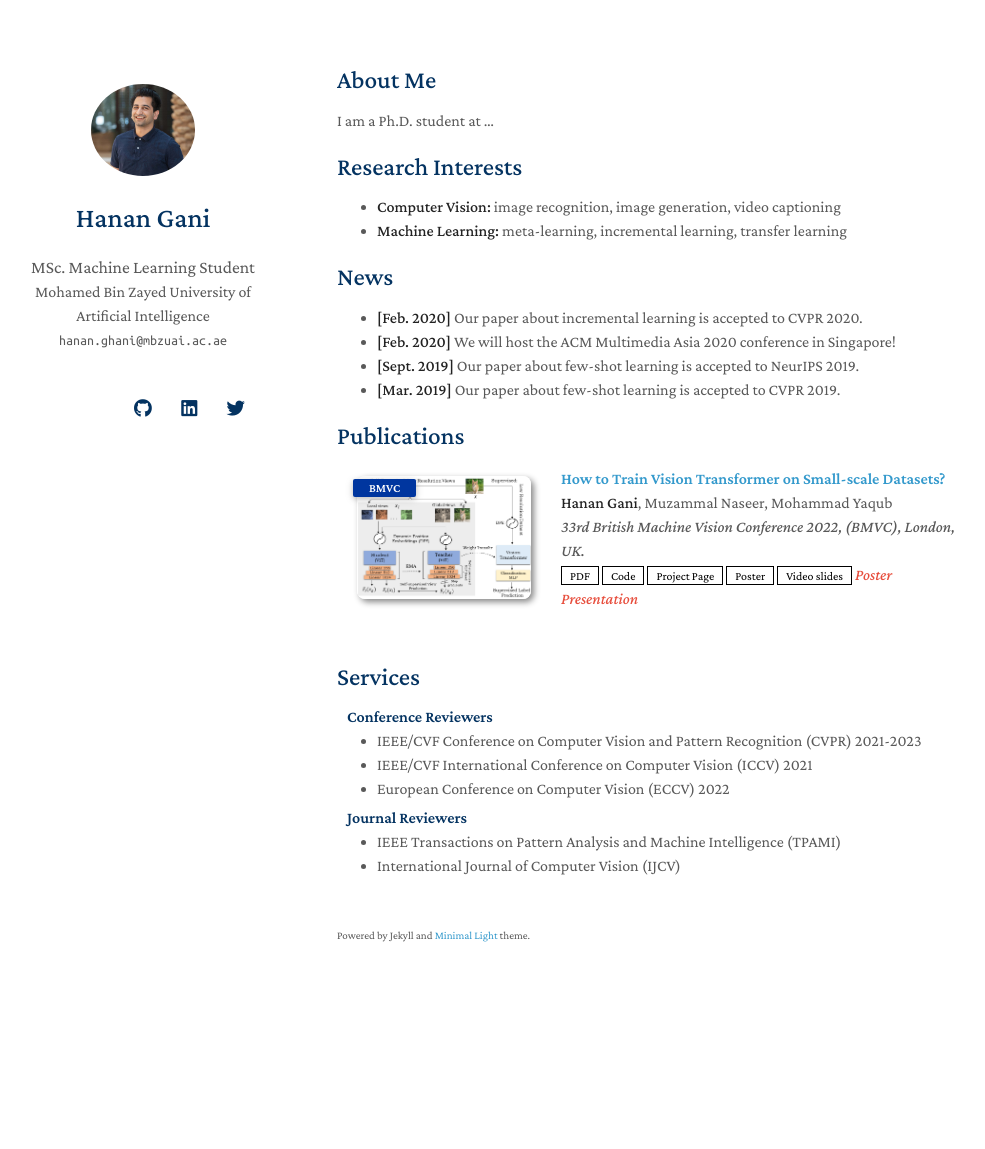
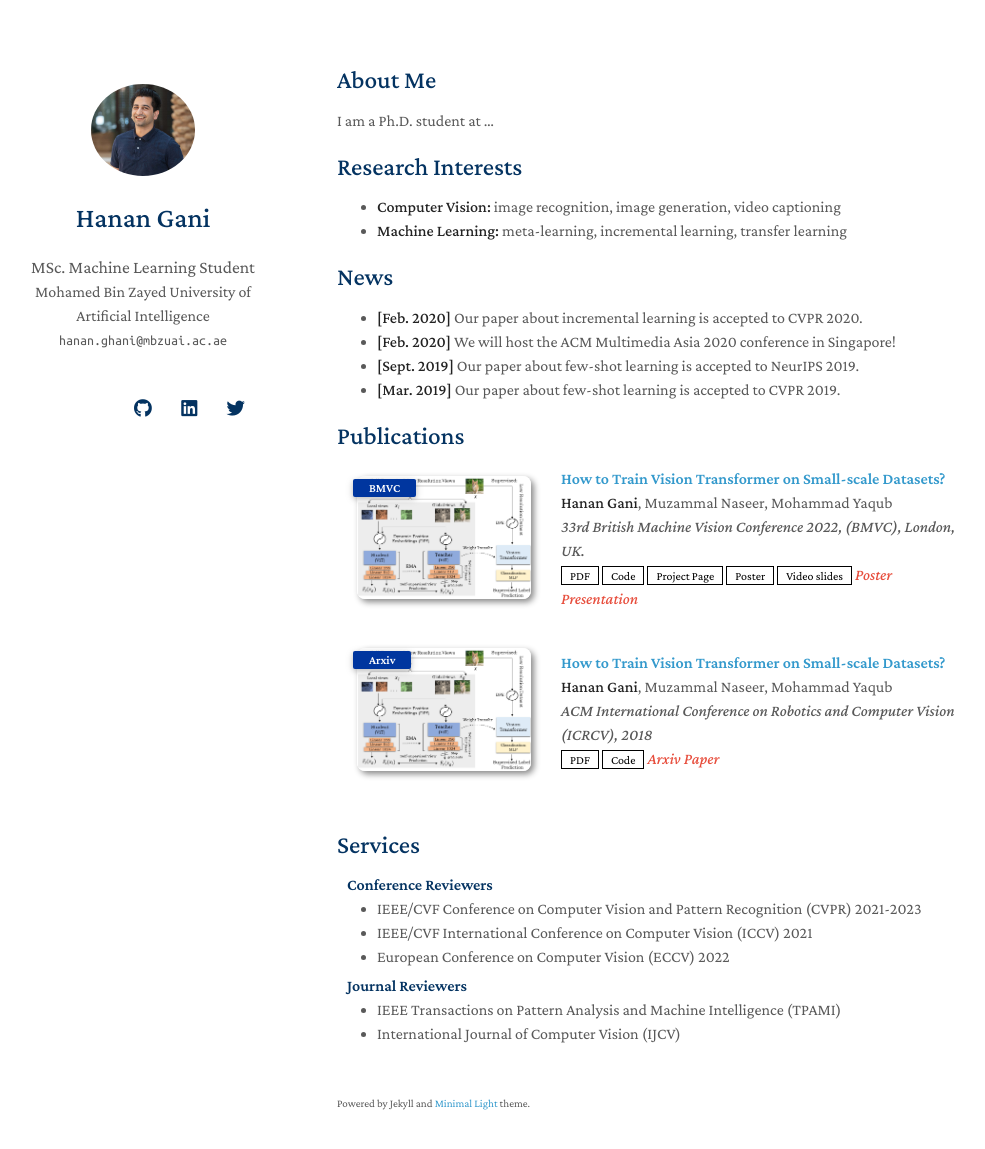
Before and after one commit to muhammadsaadkhankor/muhammadsaadkhankor.github.io, a Jekyll site: the page built from index.md, in a window 1280 px wide and 1184 px high. Shown: the top 1149 px of the window, without its empty margins (133-1118 px from the left). Built offline with Jekyll 4.4.1, drawn with Linux system fonts in a browser that asks for light colours; nearby versions of some CDN libraries; a style sheet for code colours, icons or effects is not loaded; our own code applies the rules of GitHub Pages for plain Markdown files.

Commit message:
Update publications.md

```diff
--- a/_includes/publications.md
+++ b/_includes/publications.md
@@ -29,5 +29,28 @@
 
 <br>
 
+<li>
+<div class="pub-row">
+
+  <div class="col-sm-3 abbr" style="position: relative;padding-right: 15px;padding-left: 15px;">
+    <img src="assets/img/final_main_figure (1).png" class="teaser img-fluid z-depth-1">
+    <abbr class="badge">Arxiv</abbr>
+  </div>
+
+  <div class="col-sm-9" style="position: relative;width: 100%;padding-right: 15px;padding-left: 20px;">
+    <div class="title"><a href="https://arxiv.org/pdf/2002.10211.pdf">How to Train Vision Transformer on Small-scale Datasets?</a></div>
+    <div class="author"><strong>Hanan Gani</strong>, Muzammal Naseer, Mohammad Yaqub</div>
+    <div class="periodical"><em>ACM International Conference on Robotics and Computer Vision (ICRCV), 2018</em></div>
+    <div class="links">
+      <a href="https://arxiv.org/pdf/1809.02875.pdf" class="btn btn-sm z-depth-0" role="button" target="_blank" style="font-size:12px;">PDF</a>
+      <a href="https://github.com/hananshafi/disguised-facial-recog" class="btn btn-sm z-depth-0" role="button" target="_blank" style="font-size:12px;">Code</a>
+      <strong><i style="color:#e74d3c">Arxiv Paper</i></strong>
+    </div>
+  </div>
+</div>
+</li>
+
+<br>
+
 </ol>
 </div>
```
